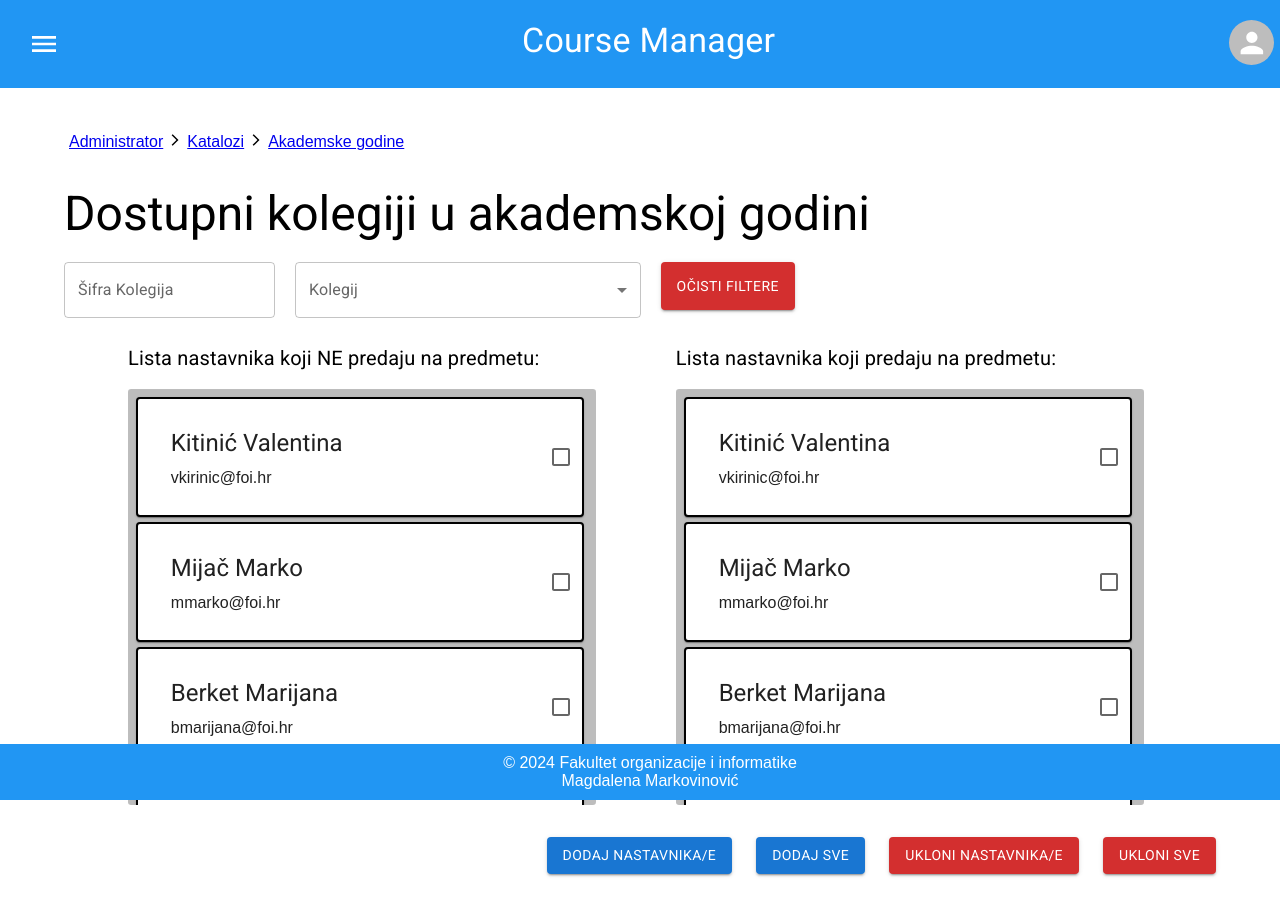
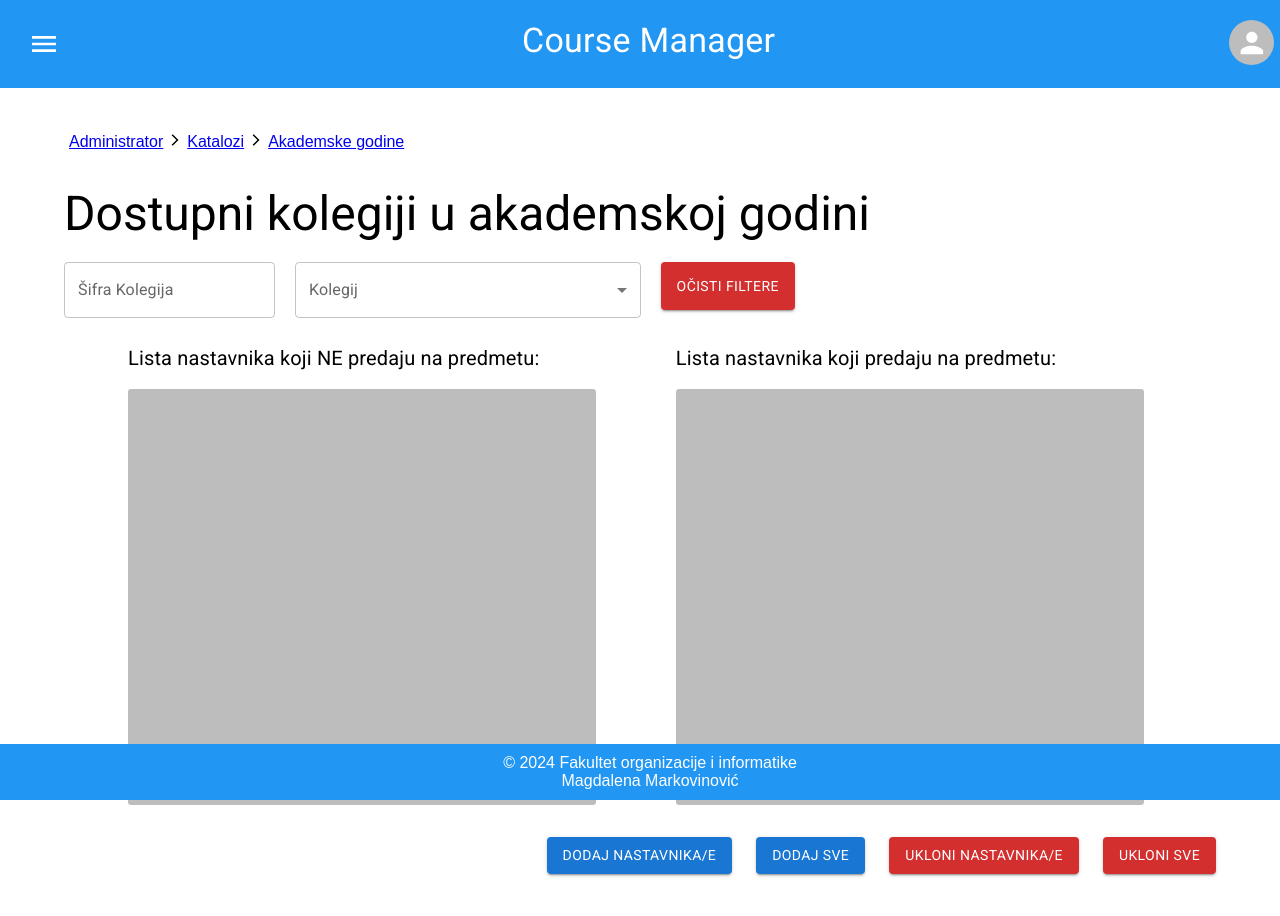
Before and after one commit to mmarkoovin21/Zavrsni_prakticni_dio, a React (Vite) app in the folder my-react-app/: page /dodjeljivanje-nastavnika in a window 1280 px wide. Shown: the top 916 px of the page. Built offline with nearby package versions, Linux system fonts and the light colour scheme.

Commit message:
Finaly over with assigning profesors to courses.

```diff
--- a/my-react-app/src/Components/ProfessorSelectCard.jsx
+++ b/my-react-app/src/Components/ProfessorSelectCard.jsx
@@ -2,11 +2,13 @@ import React from 'react';
 import Checkbox from '@mui/material/Checkbox';
 import { Paper, Typography } from '@mui/material';
 
-function ProfessorSelectCard({ professor}) {
+function ProfessorSelectCard({ professor, onSelectChange}) {
     const [isChecked, setIsChecked] = React.useState(false);
 
     const handleToggle = () => {
-        setIsChecked(!isChecked);
+        const newChecked = !isChecked;
+        setIsChecked(newChecked);
+        onSelectChange(newChecked, professor.id);
     };
     return (
         <div style={{width: '99%', marginBottom: '5px'}}>
--- a/my-react-app/src/Components/courseData.js
+++ b/my-react-app/src/Components/courseData.js
@@ -1,55 +1,66 @@
     export const listProfesors = [
         {
+            id: 1,
             name: 'Kitinić Valentina',
             title: 'prof. dr. sc.',
             email: 'vkirinic@foi.hr',
         },
         {
+            id: 2,
             name: 'Mijač Marko',
             title: 'doc. dr. sc.',
             email: 'mmarko@foi.hr',
         },
         {
+            id: 3,
             name: 'Berket Marijana',
             title: 'doc. dr. sc.',
             email: 'bmarijana@foi.hr',
         },
         {
+            id: 4,
             name: 'Andročec Darko',
             title: 'prof. dr. sc.',
             email: 'adarko@foi.hr',
         },
         {
+            id: 5,
             name: 'Strahonja Vjeran',
             title: 'prof. dr. sc.',
             email: 'vstrahonjaa@foi.hr',
         },
         {
+            id: 6,
             name: 'Oreški Dijana',
             title: 'prof. dr. sc.',
             email: 'doreski@foi.hr',
         },
         {
+            id: 7,
             name: 'Stapić Zlatko',
             title: 'prof. dr. sc.',
             email: 'zstapic@foi.hr',
         },
         {
+            id: 8,
             name: 'Masnec Lea',
             title: 'doc. dr. sc.',
             email: 'lmasnec@foi.hr',
         },
         {
+            id: 9,
             name: 'Takač Kristina',
             title: 'doc. dr. sc.',
             email: 'ktakač@foi.hr',
         },
         {
+            id: 10,
             name: 'Klarić Vedran',
             title: 'doc. dr. sc.',
             email: 'vklaric@foi.hr',
         },
         {
+            id: 11,
             name: 'Vrček Neven',
             title: 'prof. dr. sc.',
             email: 'nvrcek@foi.hr',
@@ -92,7 +103,7 @@
         },
         {
             id: 4,
-            title: 'Analiza i razvoj programa',
+            title: 'Analiza i razvoj računalnih programa',
             code: '345678',
             major: 'Informacijski i poslovni sustavi 1.2 (IPS)',
             semester: 4,
--- a/my-react-app/src/Components/pages/dodjeljivanje-nastavnika.jsx
+++ b/my-react-app/src/Components/pages/dodjeljivanje-nastavnika.jsx
@@ -4,13 +4,13 @@ import { ArrowForwardIos } from "@mui/icons-material";
 import { Button, Typography } from '@mui/material';
 import BasicSelect from '../BasicSelect';
 import ListBox from '../ListBox';
-import { listProfesors } from '../courseData';
+import { listProfesors, courses } from '../courseData'; // Assuming courses is exported from courseData
 import ProfessorSelectCard from '../ProfessorSelectCard';
 import TextField from '@mui/material/TextField';
 
 let dropdownCourse = {
     1: 'Analiza i razvoj računalnih programa',
-    2: 'Razvoj programskih proizvoda',
+    2: 'Projektiranje informacijskih sustava',
     3: 'Razvoj windows aplikacija',
     4: 'Testiranje i kvaliteta programskih proizvoda',
 };
@@ -18,26 +18,74 @@ let dropdownCourse = {
 function DodjeljivanjeNastavnika() {
     const [code, setCode] = useState('');
     const [course, setCourse] = useState('');
-    const [filteredProfessors, setFilteredProfessors] = useState(listProfesors);
+    const [nonCourseProfessors, setNonCourseProfessors] = useState([]);
+    const [courseProfessors, setCourseProfessors] = useState([]);
+    const [selectedProfessors, setSelectedProfessors] = useState(new Set());
+
+    const handleSelectChange = (isChecked, professorId) => {
+        setSelectedProfessors((prevSelected) => {
+            const newSelected = new Set(prevSelected);
+            if (isChecked) {
+                newSelected.add(professorId);
+                console.log(newSelected);
+            } else {
+                newSelected.delete(professorId);
+            }
+            return newSelected;
+        });
+    };
+
+    const addSelectedProfessors = () => {
+        // Filter nonCourseProfessors to find only those selected
+        const toAdd = nonCourseProfessors.filter((prof) => selectedProfessors.has(prof.id));
+        // Add only the selected professors to courseProfessors
+        setCourseProfessors((prev) => [...prev, ...toAdd]);
+        // Remove the added professors from nonCourseProfessors
+        setNonCourseProfessors((prev) => prev.filter((prof) => !selectedProfessors.has(prof.id)));
+        // Clear the selection
+        setSelectedProfessors(new Set());
+    };
+
+    const addAllProfessors = () => {
+        setCourseProfessors((prev) => [...prev, ...nonCourseProfessors]);
+        setNonCourseProfessors([]);
+    };
+
+    const removeSelectedProfessors = () => {
+        const toRemove = courseProfessors.filter((prof) => selectedProfessors.has(prof.id));
+        setNonCourseProfessors((prev) => [...prev, ...toRemove]);
+        setCourseProfessors((prev) => prev.filter((prof) => !selectedProfessors.has(prof.id)));
+        setSelectedProfessors(new Set());
+    };
+
+    const removeAllProfessors = () => {
+        setNonCourseProfessors((prev) => [...prev, ...courseProfessors]);
+        setCourseProfessors([]);
+    };
 
     useEffect(() => {
-        const filterProfessors = () => {
-            let filtered = listProfesors.filter(professor => {
-                const matchesCode = code ? professor.code === code : true;
-                const matchesCourse = course ? professor.course === course : true;
-
-                return matchesCode && matchesCourse;
-            });
-            setFilteredProfessors(filtered);
-        };
-
-        filterProfessors();
+        if (course || code) {
+            const selectedCourse = courses.find(c => c.id.toString() === course || c.code === code);
+            if (selectedCourse) {
+                const assignedProfessors = selectedCourse.profesors;
+                const nonAssignedProfessors = listProfesors.filter(p => !assignedProfessors.includes(p));
+                setNonCourseProfessors(nonAssignedProfessors);
+                setCourseProfessors(assignedProfessors);
+            } else {
+                setNonCourseProfessors([]);
+                setCourseProfessors([]);
+            }
+        } else {
+            setNonCourseProfessors([]);
+            setCourseProfessors([]);
+        }
     }, [code, course]);
 
     const handleClearFilters = () => {
         setCode('');
         setCourse('');
-        setFilteredProfessors(listProfesors); // Reset to initial list
+        setNonCourseProfessors([]);
+        setCourseProfessors([]);
     };
 
     return (
@@ -63,9 +111,13 @@ function DodjeljivanjeNastavnika() {
                         Lista nastavnika koji NE predaju na predmetu:
                     </Typography>
                     <ListBox>
-                        {filteredProfessors.map((professor, index) => (
-                            <ProfessorSelectCard key={index} professor={professor} />
-                        ))}
+                    {nonCourseProfessors.map((professor) => (
+                        <ProfessorSelectCard
+                            key={professor.id}
+                            professor={professor}
+                            onSelectChange={handleSelectChange}
+                        />
+                    ))}
                     </ListBox>
                 </div>
                 <div>
@@ -73,17 +125,17 @@ function DodjeljivanjeNastavnika() {
                         Lista nastavnika koji predaju na predmetu:
                     </Typography>
                     <ListBox>
-                        {filteredProfessors.map((professor, index) => (
-                            <ProfessorSelectCard key={index} professor={professor} />
+                        {courseProfessors.map((professor) => (
+                            <ProfessorSelectCard key={professor.id} professor={professor} onSelectChange={handleSelectChange} />
                         ))}
                     </ListBox>
                 </div>
             </div>
             <div className='bottomButtons'>
-                <Button variant="contained" color="primary">Dodaj Nastavnika/e</Button>
-                <Button variant="contained" color="primary">Dodaj sve</Button>
-                <Button variant="contained" color="error">Ukloni Nastavnika/e</Button>
-                <Button variant="contained" color="error">Ukloni sve</Button>
+            <Button variant="contained" color="primary" onClick={addSelectedProfessors}>Dodaj Nastavnika/e</Button>
+                <Button variant="contained" color="primary" onClick={addAllProfessors}>Dodaj sve</Button>
+                <Button variant="contained" color="error" onClick={removeSelectedProfessors}>Ukloni Nastavnika/e</Button>
+                <Button variant="contained" color="error" onClick={removeAllProfessors}>Ukloni sve</Button>
             </div>
         </main>
     );
```
